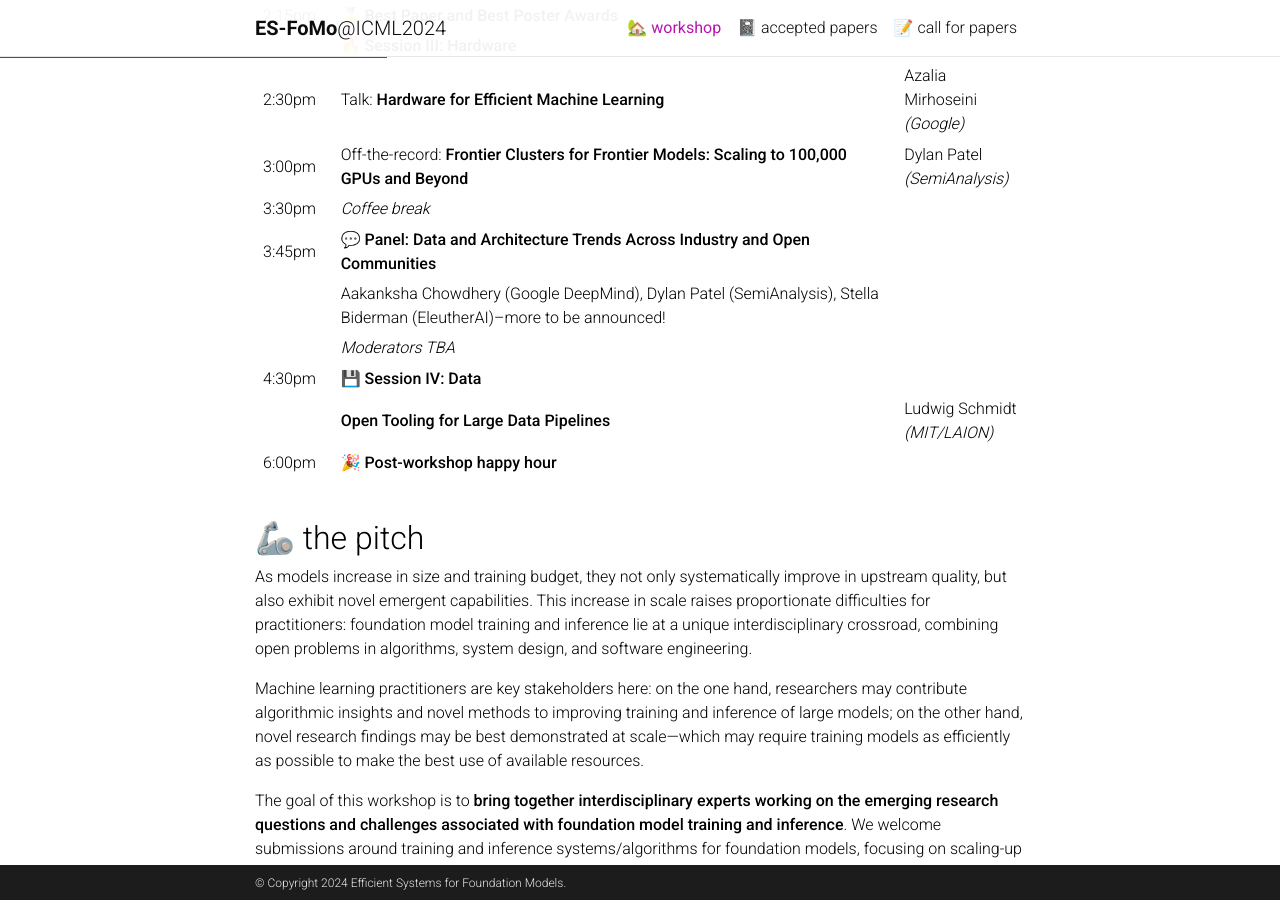
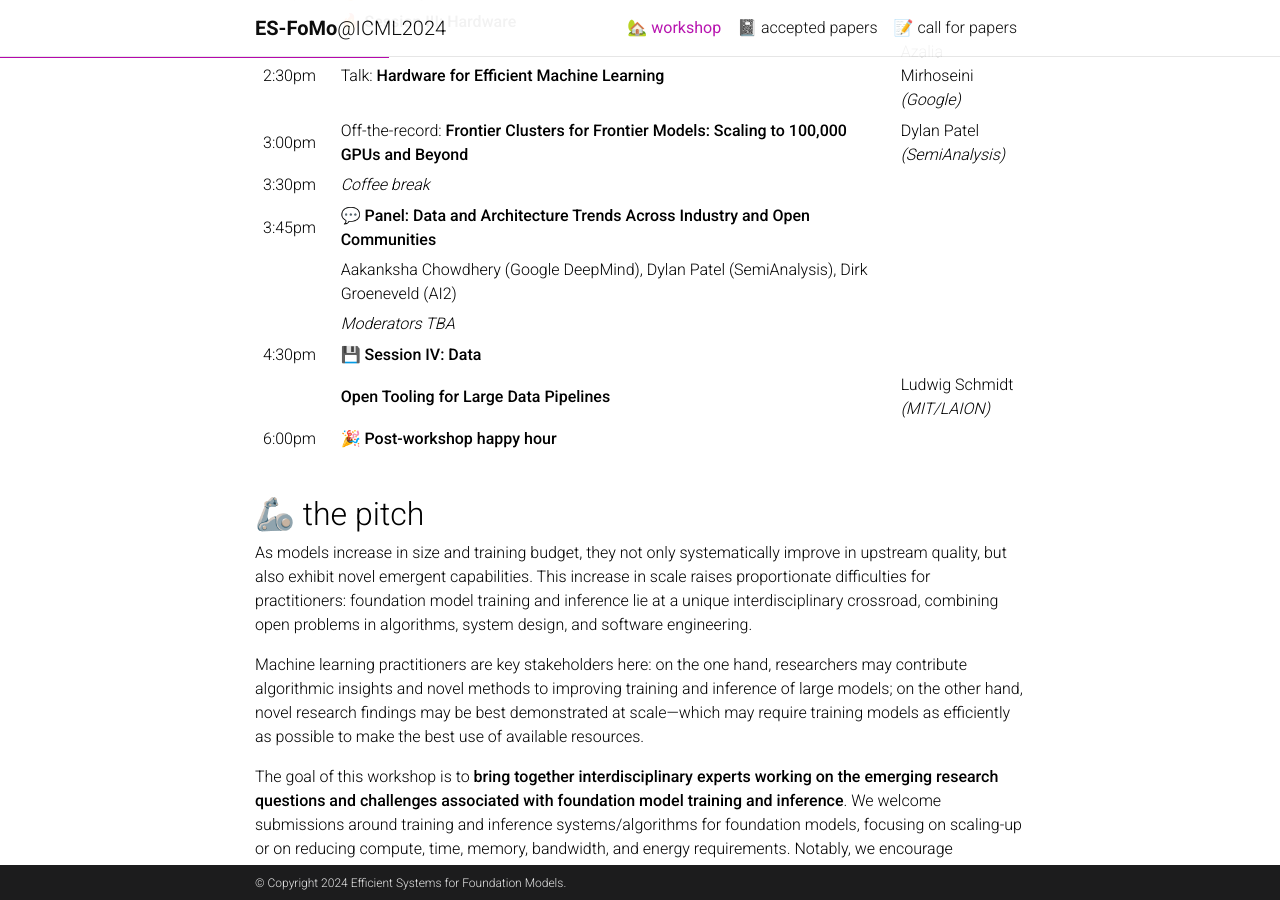
Before and after one commit to slippylolo/es-fomo.github.io, a Jekyll site: the page built from _pages/about.md, in a window 1280 px wide and 900 px high, scrolled down 1431 px. Built offline with Jekyll 4.4.1, drawn with Linux system fonts in a browser that asks for light colours; full-size pictures stand in for the smaller copies a plugin makes; comment, search, counter and statistics services are not loaded; a style sheet for code colours, icons or effects is not loaded.

Commit message:
:sparkles: Update panelists

```diff
--- a/_pages/about.md
+++ b/_pages/about.md
@@ -48,7 +48,7 @@ subtitle: <i>Workshop at the International Conference on Machine Learning (ICML)
 | 3:00pm  | Off-the-record: **Frontier Clusters for Frontier Models: Scaling to 100,000 GPUs and Beyond**                            | Dylan Patel <br> *(SemiAnalysis)*         |
 | 3:30pm  | *Coffee break*                                                                                                           |                                           |
 | 3:45pm  | 💬 **Panel: Data and Architecture Trends Across Industry and Open Communities**                                          |                                           |
-|         | Aakanksha Chowdhery (Google DeepMind), Dylan Patel (SemiAnalysis), Stella Biderman (EleutherAI)--more to be announced!   |                                           |
+|         | Aakanksha Chowdhery (Google DeepMind), Dylan Patel (SemiAnalysis), Dirk Groeneveld (AI2)                                 |                                           |
 |         | *Moderators TBA*                                                                                                         |                                           |
 | 4:30pm  | 💾 **Session IV: Data**                                                                                                  |                                           |
 |         | **Open Tooling for Large Data Pipelines**                                                                                | Ludwig Schmidt <br> *(MIT/LAION)*         |
```
